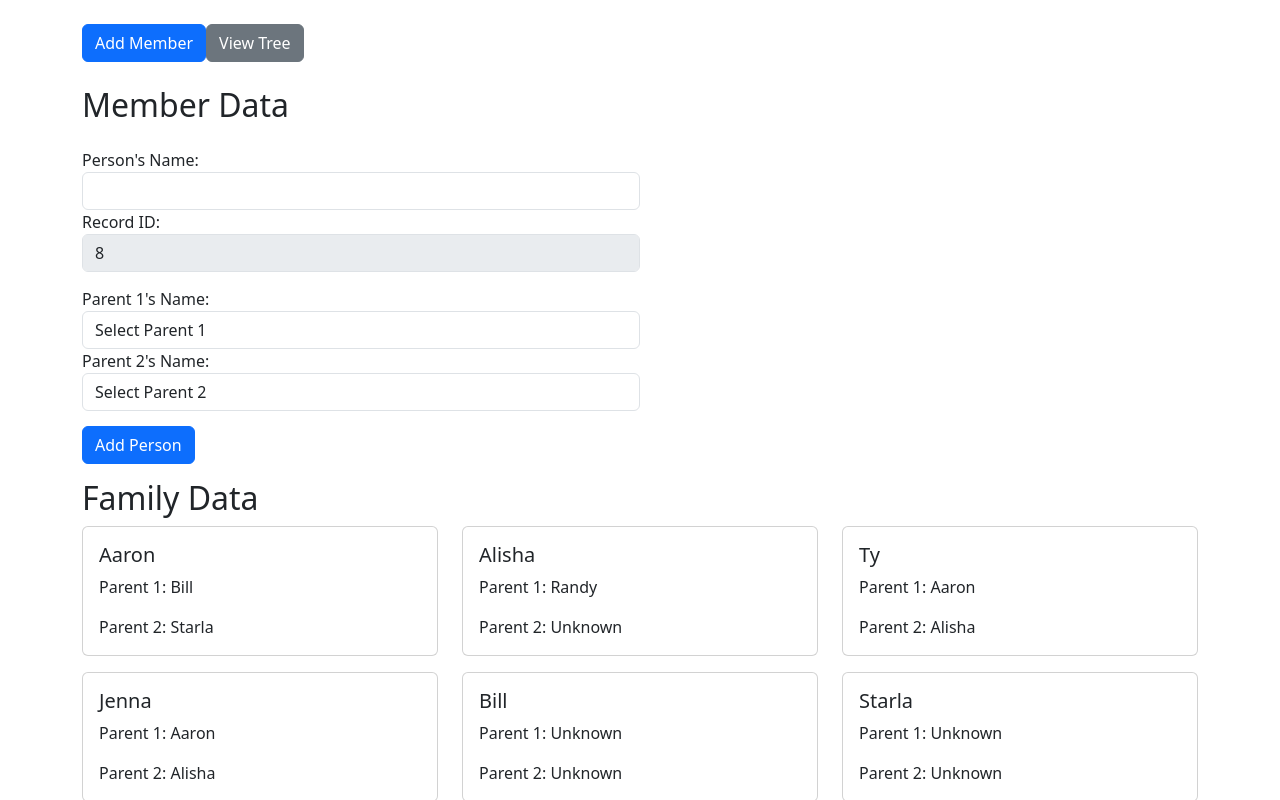
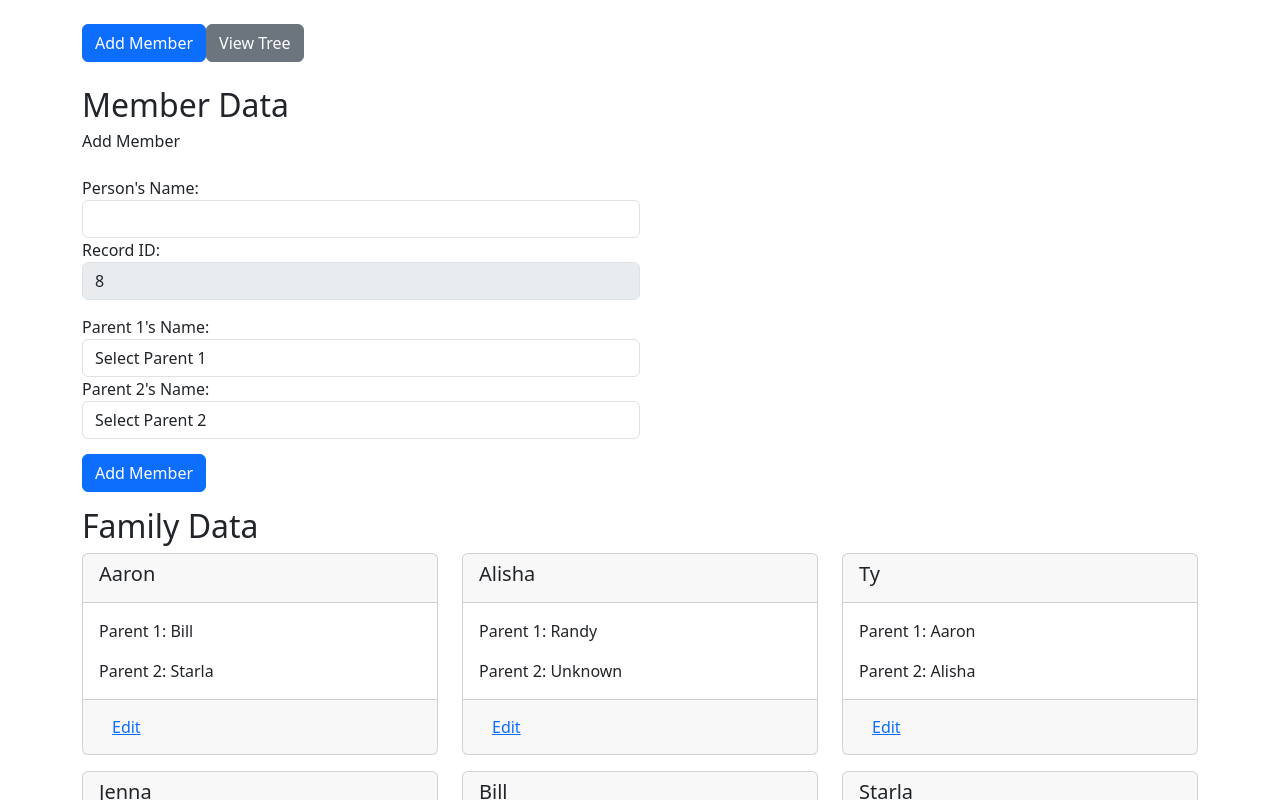
Before and after one commit to aaronstackpole/familytree, a React (Create React App) app: page / in a window 1280 px wide. Shown: the top 800 px of the page. Built offline with nearby package versions, Linux system fonts and the light colour scheme.

Commit message:
Member form modified to allow for record editing.

```diff
--- a/src/App.js
+++ b/src/App.js
@@ -1,23 +1,27 @@
 import React, { useState, useEffect } from 'react';
 import './App.css';
 
-const AddMemberForm = ({ familyData, setFamilyData }) => {
-  const [personName, setPersonName] = useState('');
-  const [parent1Id, setParent1Id] = useState(0);
-  const [parent2Id, setParent2Id] = useState(0);
+const MemberForm = ({ familyData, setFamilyData }) => {
+  const [personName, setPersonName] = useState(''); // Add state to track family member name
+  const [parent1Id, setParent1Id] = useState(0); // Add state to track id of Parent 1
+  const [parent2Id, setParent2Id] = useState(0); // Add state to track id of Parent 2
+  const [mode, setMode] = useState('add'); // Add state to track mode: 'add' or 'update'
+  const [selectedRecordId, setSelectedRecordId] = useState(null); // Add state to track selected record for update
 
-  const resolveName = (id) => {
-    const person = familyData.find((member) => member.id === id);
-    return person ? person.name : 'Unknown';
-  };
-
-  const handleExport = () => {
-    const jsonDataString = JSON.stringify(familyData, null, 2);
-    console.log(jsonDataString);
+  const handleEdit = (id) => {
+    const selectedRecord = familyData.find(member => member.id === id);
+    if (selectedRecord) {
+      setPersonName(selectedRecord.name);
+      setParent1Id(selectedRecord.parent1);
+      setParent2Id(selectedRecord.parent2);
+      setSelectedRecordId(id);
+      setMode('update'); // Set mode to update
+    }
   };
 
   const handleSubmit = (e) => {
     e.preventDefault();
+    if (mode === 'add') {
       const newPerson = {
         id: familyData.length + 1,
         name: personName,
@@ -25,14 +29,31 @@ const AddMemberForm = ({ familyData, setFamilyData }) => {
         parent2: parent2Id
       };
       setFamilyData([...familyData, newPerson]);
-    setPersonName('');
-    setParent1Id(0);
-    setParent2Id(0);
+    } else if (mode === 'update') {
+      const updatedFamilyData = familyData.map(member => {
+        if (member.id === selectedRecordId) {
+          return {
+            ...member,
+            name: personName,
+            parent1: parent1Id,
+            parent2: parent2Id
+          };
+        }
+        return member;
+      });
+      setFamilyData(updatedFamilyData);
+      setMode('add'); // After update, switch back to add mode
+      setSelectedRecordId(null); // Reset selected record id
+    }
+    setPersonName(''); // Reset Name field
+    setParent1Id(0); // Reset Parent 1 selection
+    setParent2Id(0); // Reset Parent 2 selection
   };
 
-  return (
-    <div>
+  const MemberDataSection = () => (
+    <>
       <h2>Member Data</h2>
+      <h6>{mode === 'add' ? 'Add Member' : 'Update Member'}</h6>
       <div className="form-container">
         <form onSubmit={handleSubmit} className="mt-4">
           <div className="form-group">
@@ -64,26 +85,53 @@ const AddMemberForm = ({ familyData, setFamilyData }) => {
             </select>
           </div>
           <div className="form-group">
-            <button type="submit" className="btn btn-primary">Add Person</button>
+            <button type="submit" className="btn btn-primary">{mode === 'add' ? 'Add Member' : 'Update Member'}</button>
           </div>
         </form>
       </div>
+    </>
+  );
+
+  const resolveName = (id) => {
+    const person = familyData.find((member) => member.id === id);
+    return person ? person.name : 'Unknown';
+  };
+
+  const handleExport = () => {
+    const jsonDataString = JSON.stringify(familyData, null, 2);
+    console.log(jsonDataString);
+  };
+
+  const FamilyDataSection = () => (
+    <>
       <h2>Family Data</h2>
       <div className="row">
         {familyData.map((member) => (
           <div key={member.id} className="col-md-4 mb-3">
             <div className="card">
+              <div className="card-header">
+                <h5 className="card-title">{member.name}</h5>
+              </div>
               <div className="card-body">
-                <h5 className="card-title">{member.name}</h5>
                 <p className="card-text">Parent 1: {resolveName(member.parent1)}</p>
                 <p className="card-text">Parent 2: {resolveName(member.parent2)}</p>
+              </div>
+              <div className="card-footer">
+                <button onClick={() => handleEdit(member.id)} className="btn btn-link">Edit</button>
               </div>
             </div>
           </div>
         ))}
       </div>
       <button onClick={handleExport} className="btn btn-primary">Export JSON</button>
-    </div>
+    </>
+  );
+
+  return (
+    <>
+      <MemberDataSection />
+      <FamilyDataSection />
+    </>
   );
 };
 
@@ -141,7 +189,7 @@ const App = () => {
         <button onClick={() => handleButtonClick('treeView')} className={`btn ${currentPage === 'treeView' ? 'btn-primary' : 'btn-secondary'}`}>View Tree</button>
       </div>
       <div>
-        {currentPage === 'addMemberForm' && <AddMemberForm familyData={familyData} setFamilyData={setFamilyData} />}
+        {currentPage === 'addMemberForm' && <MemberForm familyData={familyData} setFamilyData={setFamilyData} />}
         {currentPage === 'treeView' && <FamilyTree data={familyData} />}
       </div>
     </div>
```
Lines whose indentation alone changed are shown as unchanged.
